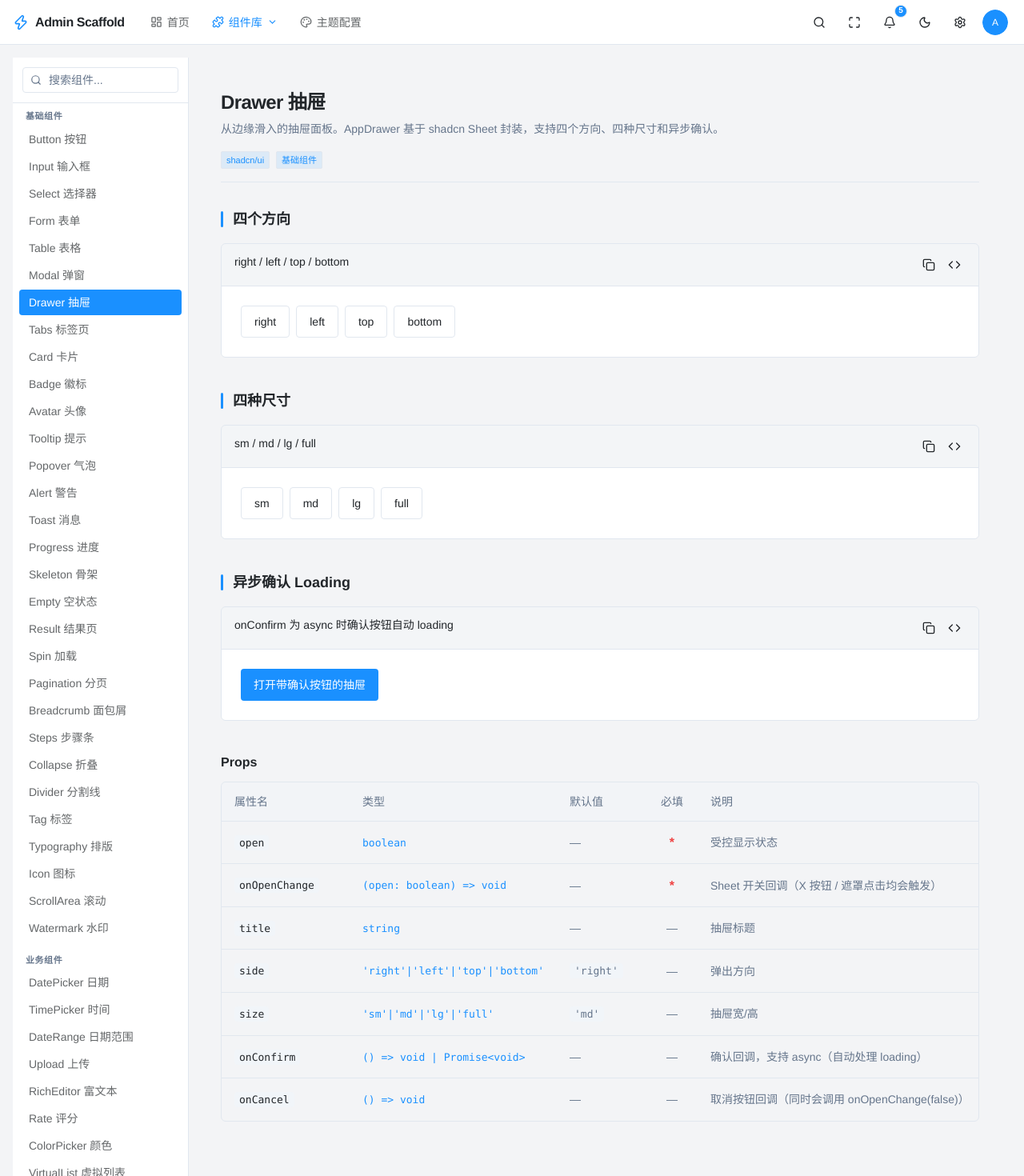
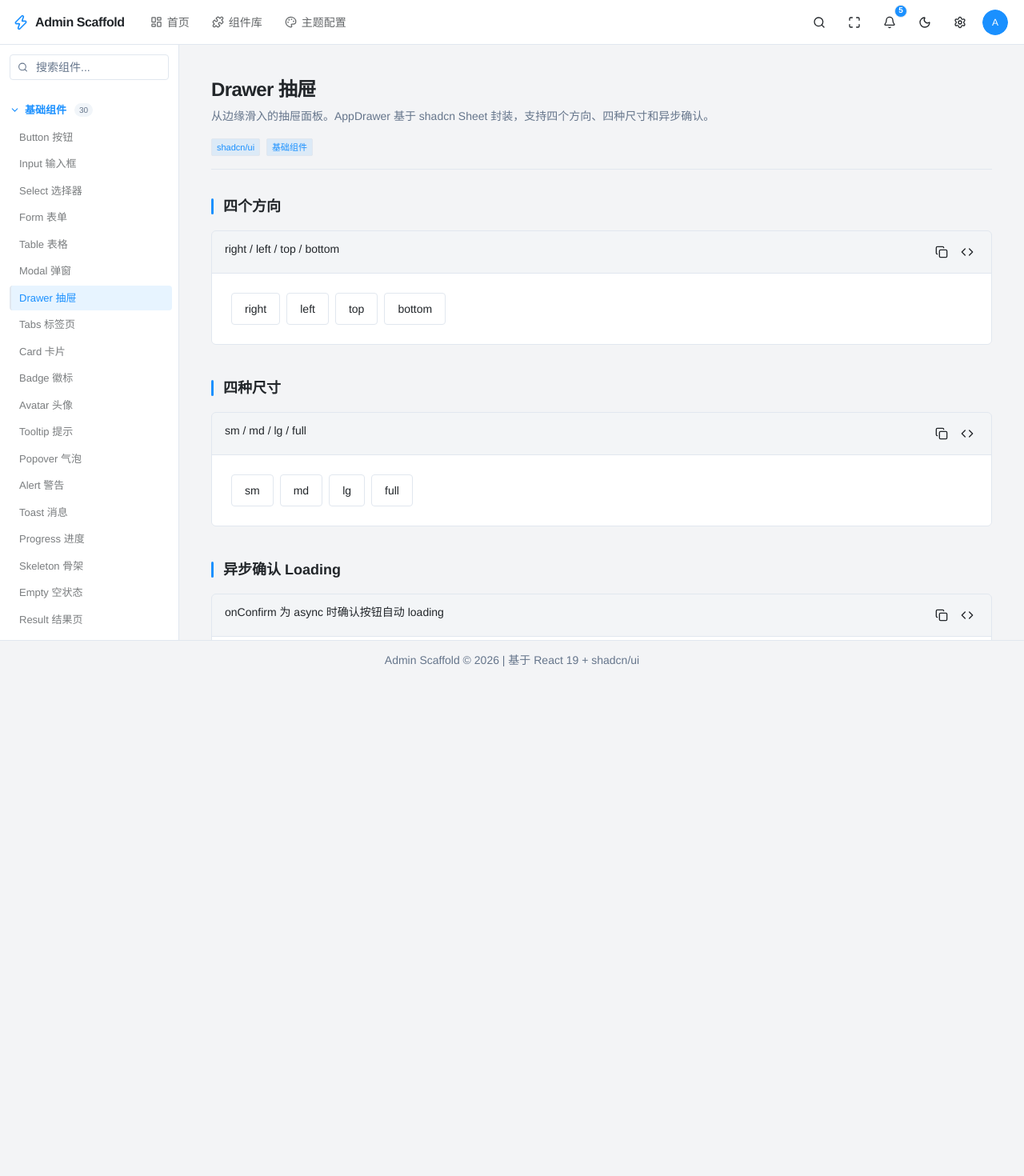
Before and after one commit to cocozxzx/frontend-component, a React (Vite) app: page /components/basic/drawer in a window 1280 px wide. Shown: the top 1470 px of the page at 80% size. After the commit the page ends 848 px from the top, so only its background shows below. Built offline with nearby package versions, Linux system fonts and the light colour scheme.

Commit message:
- 优化样式以及菜单按钮逻辑

```diff
--- a/src/components/layout/AppTopNav.tsx
+++ b/src/components/layout/AppTopNav.tsx
@@ -1,13 +1,6 @@
 import { useNavigate, useLocation } from 'react-router'
-import { ChevronDown } from 'lucide-react'
-import {
-  DropdownMenu,
-  DropdownMenuContent,
-  DropdownMenuItem,
-  DropdownMenuTrigger,
-} from '@/components/ui/dropdown-menu'
 import { cn } from '@/lib/utils'
-import { menuConfig, isMenuActive, type MenuItem } from '@/config/menu'
+import { menuConfig, isMenuActive, flatMenuLeaves, type MenuItem } from '@/config/menu'
 import { DynamicIcon } from './DynamicIcon'
 
 function NavItem({ item }: { item: MenuItem }) {
@@ -15,58 +8,22 @@ function NavItem({ item }: { item: MenuItem }) {
   const { pathname } = useLocation()
   const active = isMenuActive(item, pathname)
 
-  const baseClass = cn(
-    'flex items-center gap-1.5 px-3 py-1.5 text-sm font-medium transition-colors rounded-md',
-    'relative cursor-pointer select-none',
-    active ? 'text-primary' : 'text-foreground/70 hover:text-foreground hover:bg-muted/50',
-  )
-
-  if (!item.children?.length) {
-    return (
-      <button
-        className={cn(baseClass, active && 'after:absolute after:bottom-[-8px] after:left-0 after:right-0 after:h-[2px] after:bg-primary after:rounded-full')}
-        onClick={() => item.path && navigate(item.path)}
-      >
-        {item.icon && <DynamicIcon name={item.icon} size={15} />}
-        {item.label}
-      </button>
-    )
-  }
-
-  // Flatten first-level children for the dropdown
-  const dropdownItems = item.children.flatMap((child) =>
-    child.children?.length
-      ? child.children.map((c) => ({ ...c, groupLabel: child.label }))
-      : [{ ...child, groupLabel: undefined }],
-  )
+  // Resolve the navigation path: use item.path if available, otherwise first leaf
+  const targetPath = item.path ?? flatMenuLeaves(item.children ?? []).at(0)?.path
 
   return (
-    <DropdownMenu>
-      <DropdownMenuTrigger asChild>
-        <button
-          className={cn(baseClass, active && 'text-primary')}
-        >
-          {item.icon && <DynamicIcon name={item.icon} size={15} />}
-          {item.label}
-          <ChevronDown size={13} />
-        </button>
-      </DropdownMenuTrigger>
-      <DropdownMenuContent align="start" className="max-h-80 overflow-y-auto">
-        {dropdownItems.slice(0, 20).map((child) => (
-          <DropdownMenuItem
-            key={child.key}
-            onClick={() => child.path && navigate(child.path)}
-          >
-            {child.label}
-          </DropdownMenuItem>
-        ))}
-        {dropdownItems.length > 20 && (
-          <DropdownMenuItem disabled className="text-muted-foreground text-xs">
-            还有 {dropdownItems.length - 20} 项...
-          </DropdownMenuItem>
-        )}
-      </DropdownMenuContent>
-    </DropdownMenu>
+    <button
+      className={cn(
+        'relative flex items-center gap-1.5 px-3 py-1.5 text-sm font-medium transition-colors rounded-md cursor-pointer select-none',
+        active
+          ? 'text-primary after:absolute after:bottom-[-8px] after:left-0 after:right-0 after:h-[2px] after:bg-primary after:rounded-full'
+          : 'text-foreground/70 hover:text-foreground hover:bg-muted/50',
+      )}
+      onClick={() => targetPath && navigate(targetPath)}
+    >
+      {item.icon && <DynamicIcon name={item.icon} size={15} />}
+      {item.label}
+    </button>
   )
 }
 
--- a/src/components/layout/ComponentsLayout.tsx
+++ b/src/components/layout/ComponentsLayout.tsx
@@ -1,30 +1,40 @@
 import { useState } from 'react'
 import { Link, useLocation, Outlet } from 'react-router'
-import { Search } from 'lucide-react'
+import { Search, ChevronDown, ChevronRight } from 'lucide-react'
 import { Input } from '@/components/ui/input'
-import { ScrollArea } from '@/components/ui/scroll-area'
-import { Separator } from '@/components/ui/separator'
 import { cn } from '@/lib/utils'
 import { menuConfig } from '@/config/menu'
 
-// Extract component groups from menu config
 const componentsMenu = menuConfig.find((m) => m.key === 'components')
 const groups = componentsMenu?.children ?? []
 
 export function ComponentsLayoutContent() {
   const { pathname } = useLocation()
   const [search, setSearch] = useState('')
+  const [openGroups, setOpenGroups] = useState<Record<string, boolean>>(
+    () => Object.fromEntries(groups.map((g) => [g.key, true])),
+  )
   const lower = search.toLowerCase()
+  const isSearching = lower.length > 0
+
+  function toggleGroup(key: string) {
+    setOpenGroups((prev) => ({ ...prev, [key]: !prev[key] }))
+  }
 
   return (
-    <div className="flex min-h-0 flex-1">
-      {/* Left sidebar — 220px */}
-      <aside className="w-[220px] shrink-0 border-r border-border bg-card">
-        <div className="flex h-full flex-col">
-          {/* Search */}
-          <div className="p-3">
+    // -m-4 cancels AppLayout's p-4 so we fill edge-to-edge.
+    // height = viewport - header(h-14 = 3.5rem), giving both panels a fixed
+    // container so each overflow-y-auto scrolls independently.
+    <div
+      className="flex overflow-hidden -m-4"
+      style={{ height: 'calc(100dvh - 3.5rem)' }}
+    >
+      {/* ── Left sidebar ──────────────────────────────────────────────── */}
+      <aside className="flex w-56 shrink-0 flex-col border-r border-border bg-card">
+        {/* Search box */}
+        <div className="shrink-0 p-3">
           <div className="relative">
-              <Search size={14} className="absolute left-2.5 top-1/2 -translate-y-1/2 text-muted-foreground" />
+            <Search size={13} className="absolute left-2.5 top-1/2 -translate-y-1/2 text-muted-foreground" />
             <Input
               value={search}
               onChange={(e) => setSearch(e.target.value)}
@@ -33,24 +43,44 @@ export function ComponentsLayoutContent() {
             />
           </div>
         </div>
-          <Separator />
 
-          {/* Menu groups */}
-          <ScrollArea className="flex-1">
-            <div className="p-2">
-              {groups.map((group, gi) => {
+        {/* Scrollable menu — independent scroll */}
+        <div className="flex-1 overflow-y-auto py-2">
+          {groups.map((group) => {
             const filtered = group.children?.filter((item) =>
               item.label.toLowerCase().includes(lower),
             ) ?? []
-
             if (filtered.length === 0) return null
 
+            const isOpen = isSearching || openGroups[group.key]
+            const hasActive = filtered.some((item) => pathname === item.path)
+
             return (
-                  <div key={group.key} className={cn(gi > 0 && 'mt-4')}>
-                    <p className="mb-1 px-2 text-[11px] font-semibold uppercase tracking-wider text-muted-foreground">
+              <div key={group.key} className="mb-1">
+                {/* Group header — parent button */}
+                <button
+                  onClick={() => toggleGroup(group.key)}
+                  className={cn(
+                    'flex w-full items-center justify-between px-3 py-2 text-left transition-colors',
+                    'text-[13px] font-semibold',
+                    hasActive ? 'text-primary' : 'text-foreground/80 hover:text-foreground',
+                  )}
+                >
+                  <span className="flex items-center gap-1.5">
+                    {isOpen
+                      ? <ChevronDown size={13} className="shrink-0" />
+                      : <ChevronRight size={13} className="shrink-0" />
+                    }
                     {group.label}
-                    </p>
-                    <div className="space-y-0.5">
+                    <span className="ml-1 rounded-full bg-muted px-1.5 py-px text-[10px] font-normal text-muted-foreground">
+                      {filtered.length}
+                    </span>
+                  </span>
+                </button>
+
+                {/* Child items */}
+                {isOpen && (
+                  <div className="mb-2 space-y-0.5 pl-3 pr-2">
                     {filtered.map((item) => {
                       const isActive = pathname === item.path
                       return (
@@ -58,10 +88,10 @@ export function ComponentsLayoutContent() {
                           key={item.key}
                           to={item.path ?? '#'}
                           className={cn(
-                              'block rounded-md px-3 py-1.5 text-sm transition-colors',
+                            'flex items-center rounded-md px-3 py-1.5 text-[13px] transition-colors',
                             isActive
-                                ? 'bg-primary text-primary-foreground font-medium'
-                                : 'text-foreground/70 hover:bg-muted hover:text-foreground',
+                              ? 'bg-primary/10 text-primary font-medium border-l-2 border-primary pl-[10px]'
+                              : 'text-foreground/60 hover:bg-muted/60 hover:text-foreground',
                           )}
                         >
                           {item.label}
@@ -69,21 +99,19 @@ export function ComponentsLayoutContent() {
                       )
                     })}
                   </div>
+                )}
               </div>
             )
           })}
         </div>
-          </ScrollArea>
-        </div>
       </aside>
 
-      {/* Right content */}
-      <main className="min-w-0 flex-1 overflow-auto p-4 bg-[hsl(var(--page-bg))]">
+      {/* ── Right content — independent scroll ────────────────────────── */}
+      <main className="min-w-0 flex-1 overflow-y-auto bg-[hsl(var(--page-bg))] p-4">
         <Outlet />
       </main>
     </div>
   )
 }
 
-// Default export for layouts/ComponentsLayout.tsx re-export
 export default ComponentsLayoutContent
--- a/src/components/preview/PropsTable.tsx
+++ b/src/components/preview/PropsTable.tsx
@@ -1,7 +1,3 @@
-import {
-  Table, TableBody, TableCell, TableHead,
-  TableHeader, TableRow,
-} from '@/components/ui/table'
 import { cn } from '@/lib/utils'
 
 // ─── Types ─────────────────────────────────────────────────────────────────────
@@ -25,54 +21,96 @@ export interface PropsTableProps {
 export function PropsTable({ data, title = 'Props', className }: PropsTableProps) {
   return (
     <div className={cn('space-y-3', className)}>
-      <h3 className="text-base font-semibold">{title}</h3>
-      <div className="rounded-lg border overflow-hidden">
-        <Table>
-          <TableHeader>
-            <TableRow className="bg-muted/50">
-              <TableHead className="w-40 font-medium">属性名</TableHead>
-              <TableHead className="font-medium">类型</TableHead>
-              <TableHead className="w-28 font-medium">默认值</TableHead>
-              <TableHead className="w-16 font-medium text-center">必填</TableHead>
-              <TableHead className="font-medium">说明</TableHead>
-            </TableRow>
-          </TableHeader>
-          <TableBody>
-            {data.map((item) => (
-              <TableRow key={item.name} className="hover:bg-muted/30">
-                <TableCell>
-                  <code className="rounded bg-muted px-1.5 py-0.5 font-mono text-[13px]">
+      {/* Title row */}
+      <div className="flex items-center gap-2">
+        <h3 className="text-[15px] font-semibold tracking-tight">{title}</h3>
+        <span className="rounded-full bg-muted px-2 py-0.5 text-[11px] font-medium text-muted-foreground">
+          {data.length} 个属性
+        </span>
+      </div>
+
+      {/* Use a real <table> with table-layout:fixed so columns never overflow */}
+      <div className="overflow-hidden rounded-xl border border-border">
+        <table className="w-full table-fixed border-collapse text-sm">
+          <colgroup>
+            <col style={{ width: '148px' }} />  {/* 属性名 */}
+            <col style={{ width: '22%' }} />     {/* 类型 */}
+            <col style={{ width: '18%' }} />     {/* 默认值 */}
+            <col style={{ width: '64px' }} />    {/* 必填 */}
+            <col />                              {/* 说明 — 剩余宽度 */}
+          </colgroup>
+
+          <thead>
+            <tr className="border-b border-border bg-muted/40">
+              {(['属性名', '类型', '默认值', '必填', '说明'] as const).map((h) => (
+                <th
+                  key={h}
+                  className={cn(
+                    'px-4 py-2.5 text-left text-[11px] font-semibold uppercase tracking-wider text-muted-foreground',
+                    h === '必填' && 'text-center',
+                  )}
+                >
+                  {h}
+                </th>
+              ))}
+            </tr>
+          </thead>
+
+          <tbody className="divide-y divide-border">
+            {data.map((item, i) => (
+              <tr
+                key={item.name}
+                className={cn(
+                  'transition-colors hover:bg-primary/5',
+                  i % 2 === 0 ? 'bg-card' : 'bg-muted/20',
+                )}
+              >
+                {/* 属性名 */}
+                <td className="px-4 py-3 align-top">
+                  <code className="inline-block max-w-full break-all rounded-md bg-primary/8 px-2 py-0.5 font-mono text-[12px] font-medium text-primary">
                     {item.name}
                   </code>
-                </TableCell>
-                <TableCell>
-                  <code className="font-mono text-[13px] text-primary">
+                </td>
+
+                {/* 类型 */}
+                <td className="px-4 py-3 align-top">
+                  <code className="inline-block max-w-full break-all rounded-md bg-violet-50 px-2 py-0.5 font-mono text-[12px] leading-relaxed text-violet-600 dark:bg-violet-950/40 dark:text-violet-400">
                     {item.type}
                   </code>
-                </TableCell>
-                <TableCell>
+                </td>
+
+                {/* 默认值 */}
+                <td className="px-4 py-3 align-top">
                   {item.default ? (
-                    <code className="rounded bg-muted px-1.5 py-0.5 font-mono text-[13px] text-muted-foreground">
+                    <code className="inline-block max-w-full break-all rounded-md bg-amber-50 px-2 py-0.5 font-mono text-[12px] leading-relaxed text-amber-700 dark:bg-amber-950/30 dark:text-amber-400">
                       {item.default}
                     </code>
                   ) : (
-                    <span className="text-muted-foreground text-sm">—</span>
+                    <span className="text-muted-foreground/40">—</span>
                   )}
-                </TableCell>
-                <TableCell className="text-center">
+                </td>
+
+                {/* 必填 */}
+                <td className="px-4 py-3 text-center align-top">
                   {item.required ? (
-                    <span className="text-destructive font-semibold text-base leading-none">*</span>
+                    <span className="inline-flex items-center rounded-full bg-destructive/10 px-2 py-0.5 text-[11px] font-semibold text-destructive">
+                      必填
+                    </span>
                   ) : (
-                    <span className="text-muted-foreground text-sm">—</span>
+                    <span className="text-muted-foreground/40">—</span>
                   )}
-                </TableCell>
-                <TableCell className="text-sm text-muted-foreground">
-                  {item.description}
-                </TableCell>
-              </TableRow>
+                </td>
+
+                {/* 说明 */}
+                <td className="px-4 py-3 align-top">
+                  <p className="text-[13px] leading-relaxed text-muted-foreground">
+                    {item.description}
+                  </p>
+                </td>
+              </tr>
             ))}
-          </TableBody>
-        </Table>
+          </tbody>
+        </table>
       </div>
     </div>
   )
--- a/src/config/menu.ts
+++ b/src/config/menu.ts
@@ -12,6 +12,7 @@ export const menuConfig: MenuItem[] = [
     key: 'components',
     label: '组件库',
     icon: 'Puzzle',
+    path: '/components/basic/button',
     children: [
       {
         key: 'basic',
```
Also changed, not shown: 1 other file (tests, documents, lock files or other folders). Lines whose indentation alone changed are shown as unchanged.
